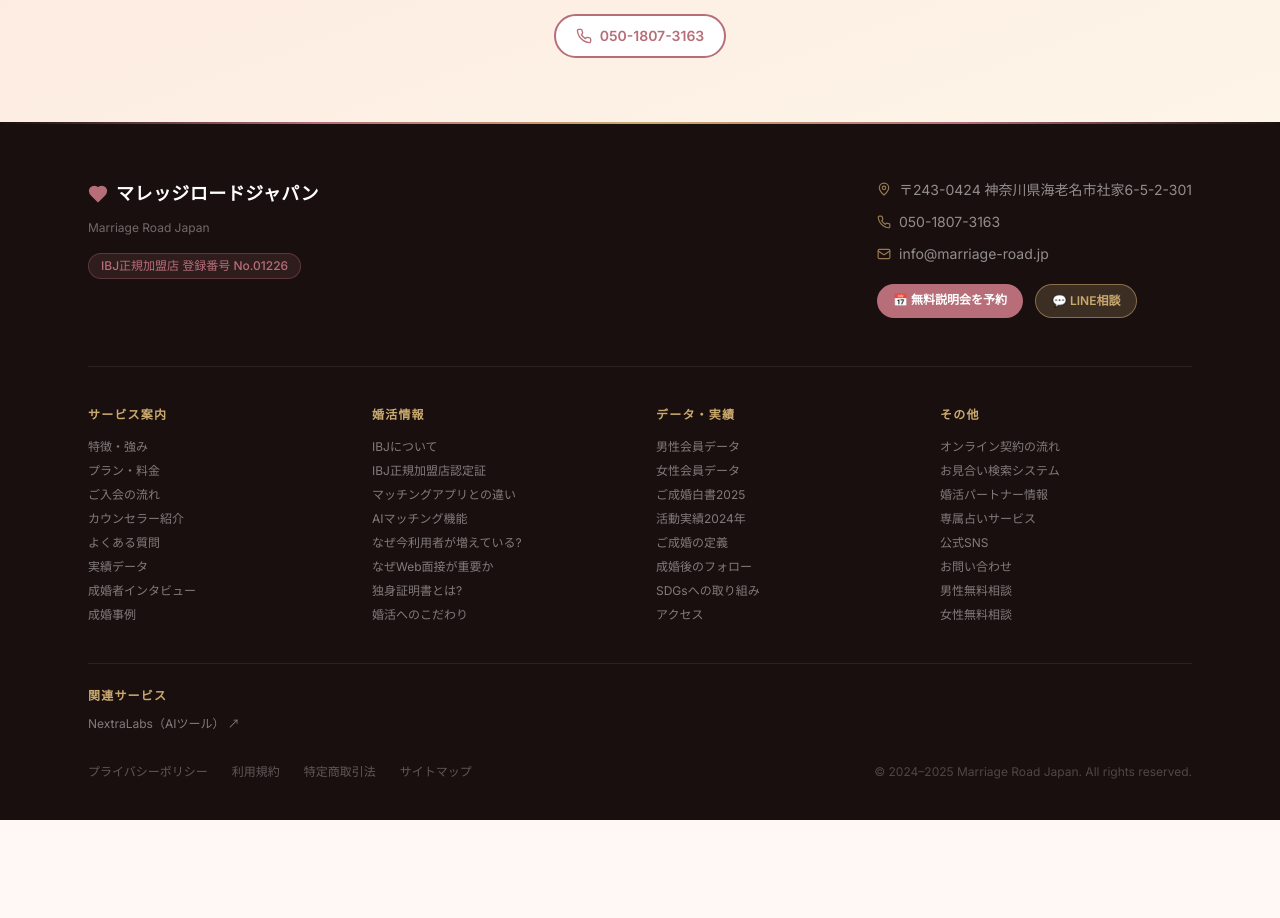
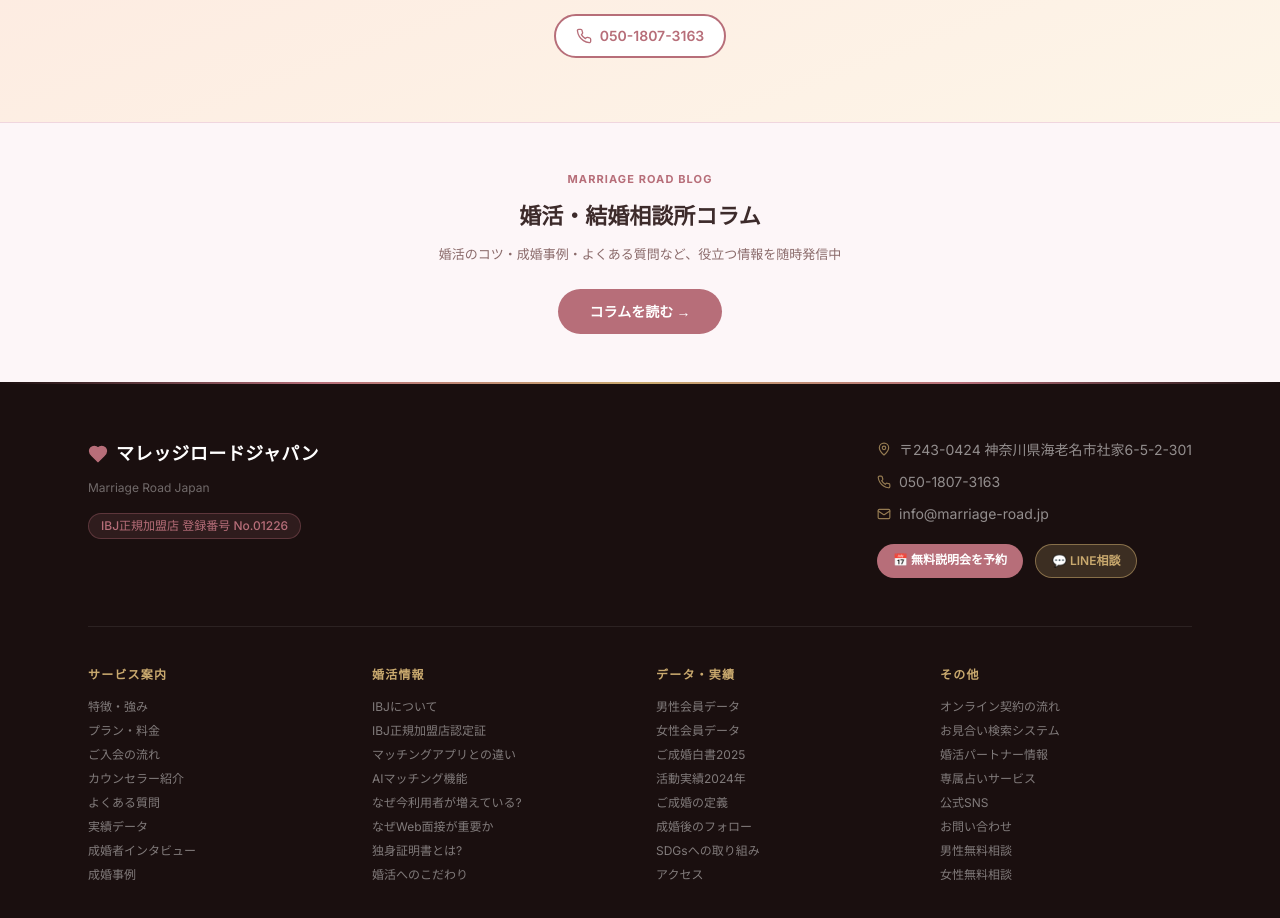
Before and after one commit to fyoneyone9-cyber/marriage-road-site, a Next.js app: page / in a window 1280 px wide. Shown: the part 7466-8384 px from the top of the page. Before the commit the page ends 8286 px from the top, so only its background shows below. Built offline with nearby package versions, Linux system fonts and the light colour scheme.

Commit message:
feat: TOPページにブログコラム導線追加

```diff
--- a/src/app/page.tsx
+++ b/src/app/page.tsx
@@ -801,6 +801,19 @@
         </div>
       </section>
 
+      {/* ブログ記事導線 */}
+      <section style={{ background: '#fdf6f8', borderTop: '1px solid #f0d6de', padding: '48px 16px', textAlign: 'center' }}>
+        <div style={{ maxWidth: '640px', margin: '0 auto' }}>
+          <p style={{ fontSize: '11px', fontWeight: 700, color: '#b76e79', letterSpacing: '0.1em', textTransform: 'uppercase', marginBottom: '12px' }}>Marriage Road Blog</p>
+          <h2 style={{ fontSize: '22px', fontWeight: 700, color: '#3d2b2b', marginBottom: '10px' }}>婚活・結婚相談所コラム</h2>
+          <p style={{ fontSize: '13px', color: '#8a6a6a', marginBottom: '24px', lineHeight: 1.7 }}>婚活のコツ・成婚事例・よくある質問など、役立つ情報を随時発信中</p>
+          <a href="/blog"
+            style={{ display: 'inline-flex', alignItems: 'center', gap: '8px', padding: '12px 32px', background: '#b76e79', color: 'white', fontWeight: 700, borderRadius: '999px', fontSize: '14px', textDecoration: 'none' }}>
+            コラムを読む →
+          </a>
+        </div>
+      </section>
+
       {/* ── フッター ── */}
       <Footer />
 
```
